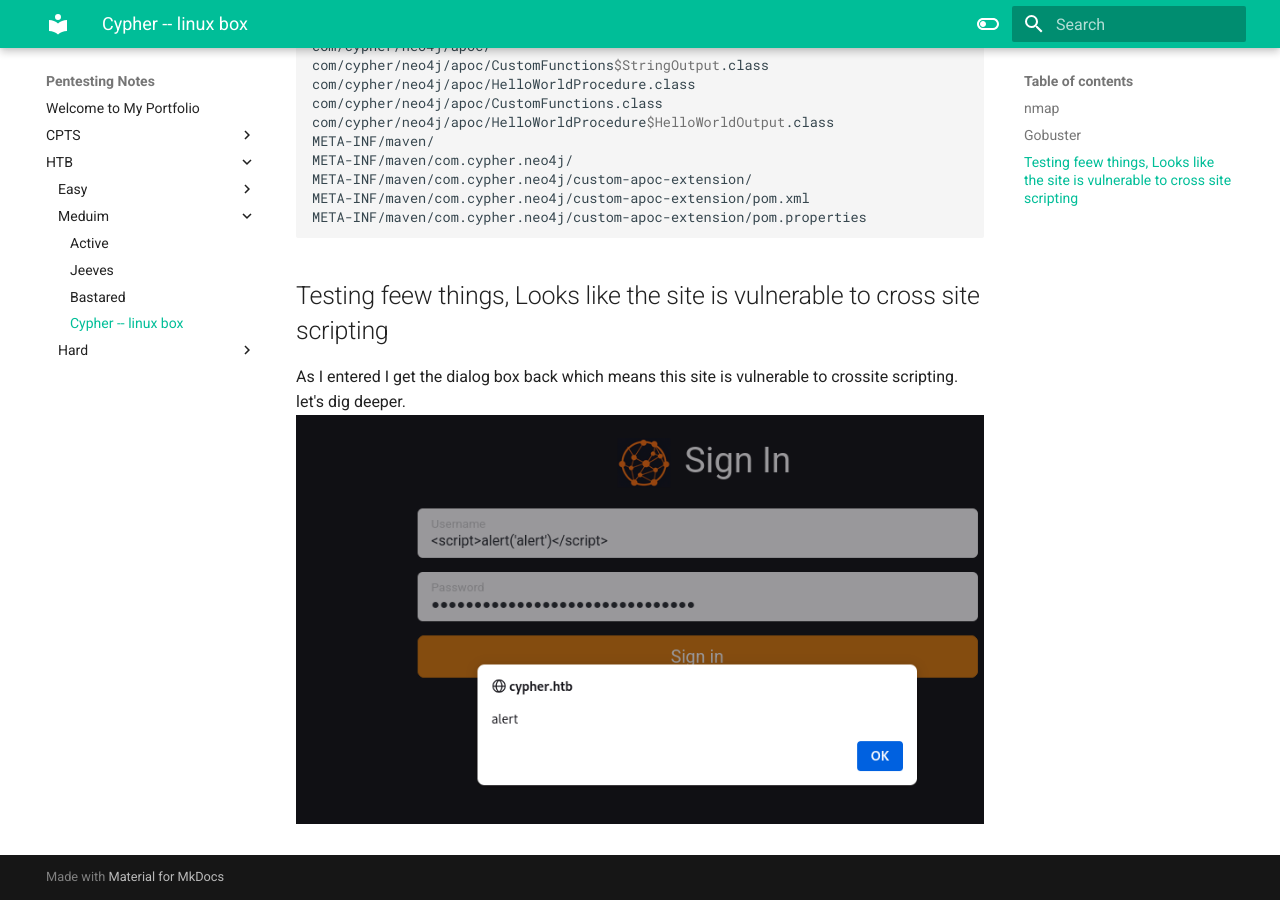
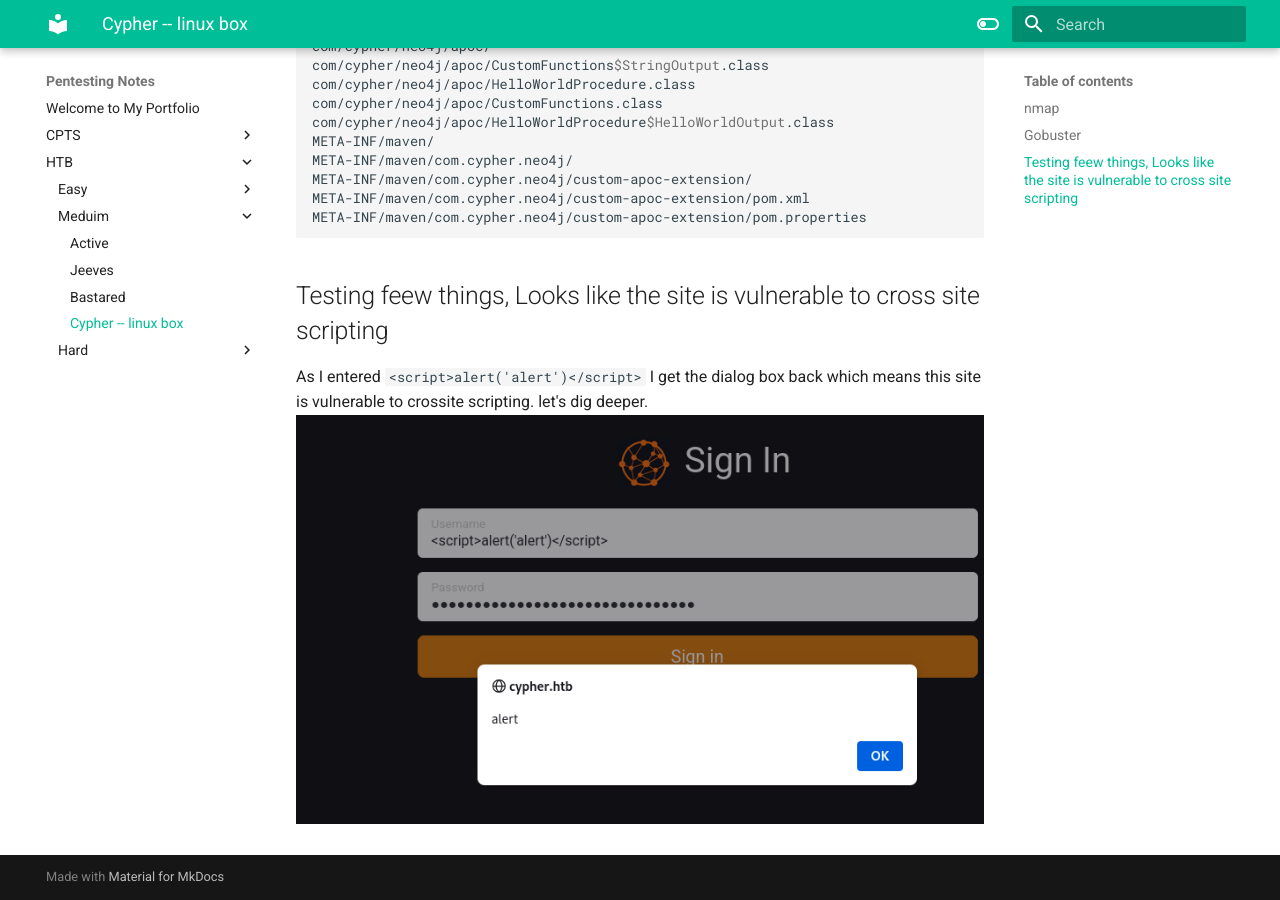
Before and after one commit to sammyHa/notes, an MkDocs documentation site: the page built from docs/HTB/meduim/Cypher.md, in a window 1280 px wide and 900 px high, scrolled down 1117 px. Built offline with MkDocs 1.6.1 and Material for MkDocs 9.7.7, drawn with Linux system fonts in a browser that asks for light colours.

Commit message:
Cypher.md

````diff
--- a/docs/HTB/meduim/Cypher.md
+++ b/docs/HTB/meduim/Cypher.md
@@ -32,5 +32,5 @@ META-INF/maven/com.cypher.neo4j/custom-apoc-extension/pom.properties
 ```
 
 ## Testing feew things, Looks like the site is vulnerable to cross site scripting
-As I entered <script>alert('alert')</script> I get the dialog box back which means this site is vulnerable to crossite scripting. let's dig deeper.
+As I entered `<script>alert('alert')</script>` I get the dialog box back which means this site is vulnerable to crossite scripting. let's dig deeper.
 ![cypher](../../Assets/walktrhough-assets/Cypher/2025-03-02_2.png)
````
